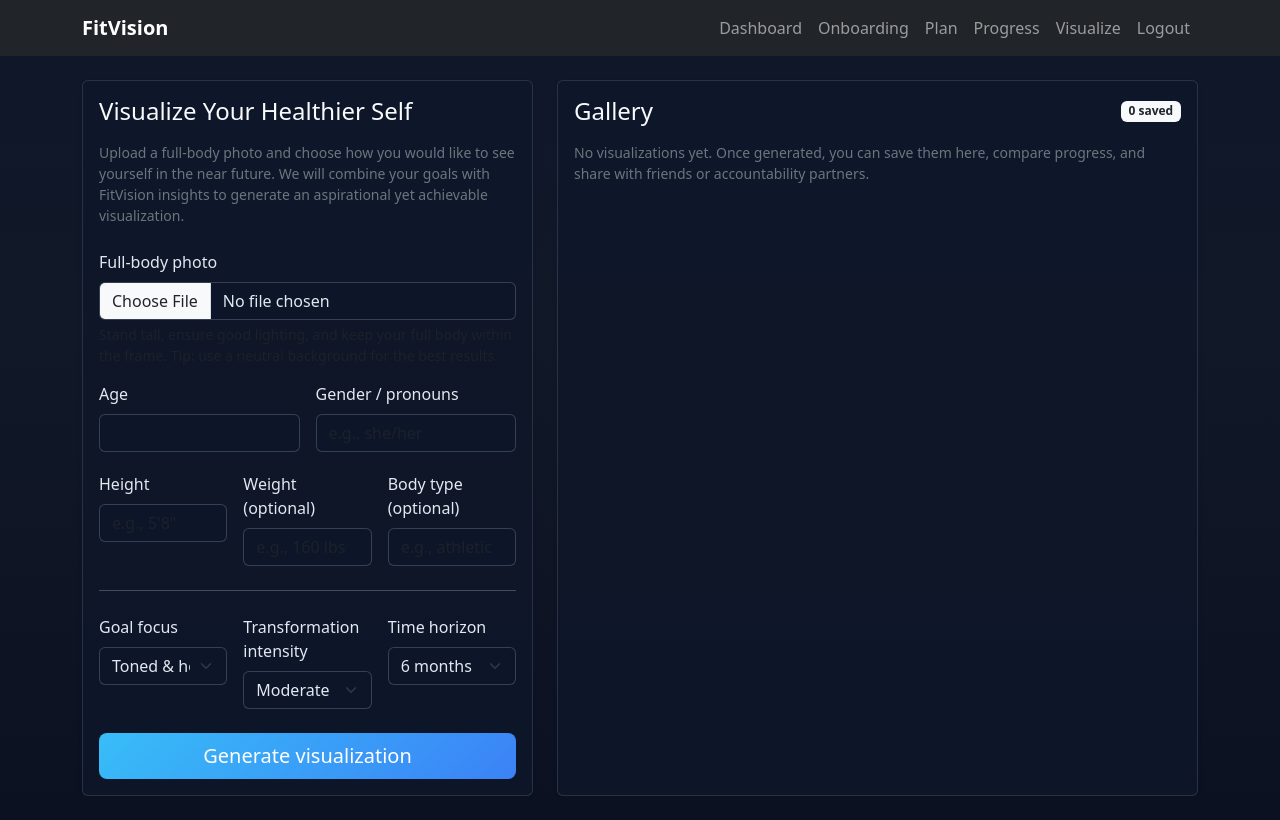
After one commit to justnkev/testing_ai, a Flask app: page /visualize in a window 1280 px wide. The commit adds this page. Run offline with Flask 3, Linux system fonts and the light colour scheme; the visitor is signed in with stand-in values (Sample User, id 1).

Commit message:
Add healthier self visualization flow

```diff
--- a/app/routes.py
+++ b/app/routes.py
@@ -1,18 +1,24 @@
 from __future__ import annotations
 
+import shutil
 from datetime import datetime
+from pathlib import Path
 from typing import Any, Dict, List
+from uuid import uuid4
 
 from flask import (
     Blueprint,
     Response,
+    abort,
     flash,
     redirect,
     render_template,
     request,
     session,
+    send_from_directory,
     url_for,
 )
+from werkzeug.utils import secure_filename
 
 from .services.ai_service import AIService
 from .services.storage_service import StorageService
@@ -195,3 +201,139 @@ def weekly_prompt() -> Dict[str, Any]:
 
     prompt = storage_service.get_weekly_prompt(session['user']['id'])
     return {'prompt': prompt}
+
+
+@main_bp.route('/visualize', methods=['GET', 'POST'])
+def visualize() -> str | Response:
+    redirect_url = _require_login()
+    if redirect_url:
+        return redirect(redirect_url)
+
+    user = session['user']
+    user_id = user['id']
+    visualizations = storage_service.fetch_visualizations(user_id)
+
+    if request.method == 'POST':
+        file = request.files.get('photo')
+        if not file or file.filename == '':
+            flash('Please upload a full-body photo to continue.', 'warning')
+            return redirect(url_for('main.visualize'))
+
+        filename = secure_filename(file.filename)
+        if not filename:
+            filename = 'upload.jpg'
+        extension = Path(filename).suffix.lower()
+        if extension not in {'.jpg', '.jpeg', '.png', '.webp'}:
+            extension = '.jpg'
+        viz_id = uuid4().hex
+        directory = storage_service.visualization_image_dir(user_id)
+        temp_path = directory / f'{viz_id}_source{extension}'
+        file.save(temp_path)
+
+        profile_data = {
+            'age': request.form.get('age', '').strip(),
+            'gender': request.form.get('gender', '').strip(),
+            'height': request.form.get('height', '').strip(),
+            'weight': request.form.get('weight', '').strip(),
+            'body_type': request.form.get('body_type', '').strip(),
+        }
+
+        context = {
+            'goal_type': (request.form.get('goal_type', 'Toned & healthy') or 'Toned & healthy').strip(),
+            'intensity': (request.form.get('intensity', 'Moderate') or 'Moderate').strip(),
+            'timeline': (request.form.get('timeline', '6 months') or '6 months').strip(),
+            'profile': profile_data,
+            'user_name': user.get('name', ''),
+        }
+
+        generated_bytes = ai_service.generate_visualization(temp_path, context)
+
+        original_name = f'{viz_id}_original{extension}'
+        future_name = f'{viz_id}_future{extension}'
+        original_path = directory / original_name
+        future_path = directory / future_name
+        temp_path.rename(original_path)
+
+        if generated_bytes:
+            future_path.write_bytes(generated_bytes)
+        else:
+            shutil.copyfile(original_path, future_path)
+
+        entry = {
+            'id': viz_id,
+            'created_at': datetime.utcnow().isoformat(),
+            'goal_type': context['goal_type'],
+            'intensity': context['intensity'],
+            'timeline': context['timeline'],
+            'profile': profile_data,
+            'original': original_name,
+            'future': future_name,
+        }
+        storage_service.append_visualization(user_id, entry)
+
+        flash('Your future self visualization is ready! Explore it below.', 'success')
+        return redirect(url_for('main.visualize'))
+
+    latest_entry = visualizations[-1] if visualizations else {}
+    latest_profile = dict(latest_entry.get('profile', {})) if latest_entry else {}
+    goal_defaults = {
+        'goal_type': latest_entry.get('goal_type', 'Toned & healthy') if latest_entry else 'Toned & healthy',
+        'intensity': latest_entry.get('intensity', 'Moderate') if latest_entry else 'Moderate',
+        'timeline': latest_entry.get('timeline', '6 months') if latest_entry else '6 months',
+    }
+
+    return render_template(
+        'visualize.html',
+        visualizations=visualizations,
+        profile_defaults=latest_profile,
+        goal_defaults=goal_defaults,
+    )
+
+
+@main_bp.route('/visualize/image/<visualization_id>/<variant>')
+def visualize_image(visualization_id: str, variant: str):
+    redirect_url = _require_login()
+    if redirect_url:
+        return redirect(redirect_url)
+
+    if variant not in {'original', 'future'}:
+        abort(404)
+
+    user_id = session['user']['id']
+    entry = storage_service.get_visualization(user_id, visualization_id)
+    if not entry:
+        abort(404)
+
+    filename = entry.get(variant)
+    if not filename:
+        abort(404)
+
+    directory = storage_service.visualization_image_dir(user_id)
+    return send_from_directory(directory, filename)
+
+
+@main_bp.route('/visualize/<visualization_id>/delete', methods=['POST'])
+def delete_visualization(visualization_id: str) -> Response:
+    redirect_url = _require_login()
+    if redirect_url:
+        return redirect(redirect_url)
+
+    user_id = session['user']['id']
+    removed = storage_service.remove_visualization(user_id, visualization_id)
+    if not removed:
+        flash('Visualization not found.', 'warning')
+        return redirect(url_for('main.visualize'))
+
+    directory = storage_service.visualization_image_dir(user_id)
+    for key in ('original', 'future'):
+        filename = removed.get(key)
+        if not filename:
+            continue
+        path = directory / filename
+        try:
+            path.unlink()
+        except FileNotFoundError:
+            continue
+
+    flash('Visualization deleted.', 'info')
+    return redirect(url_for('main.visualize'))
--- a/app/static/css/styles.css
+++ b/app/static/css/styles.css
@@ -122,3 +122,56 @@ body {
 .alert-danger {
   backdrop-filter: blur(6px);
 }
+
+.visualize-form .form-control,
+.visualize-form .form-select {
+  background-color: rgba(15, 23, 42, 0.65);
+  border-color: rgba(148, 163, 184, 0.3);
+  color: #e2e8f0;
+}
+
+.visualize-form .form-control:focus,
+.visualize-form .form-select:focus {
+  border-color: #38bdf8;
+  box-shadow: 0 0 0 0.2rem rgba(56, 189, 248, 0.25);
+}
+
+.visualization-card {
+  background-color: rgba(15, 23, 42, 0.6);
+  border: 1px solid rgba(56, 189, 248, 0.12);
+  transition: transform 0.2s ease, border-color 0.2s ease;
+}
+
+.visualization-card:hover {
+  transform: translateY(-4px);
+  border-color: rgba(56, 189, 248, 0.4);
+}
+
+.visualization-preview .ratio {
+  overflow: hidden;
+  border-radius: 1rem;
+  background: rgba(15, 23, 42, 0.85);
+}
+
+.visualization-preview img {
+  object-fit: cover;
+}
+
+.visualization-list {
+  max-height: 70vh;
+  overflow-y: auto;
+  padding-right: 0.5rem;
+}
+
+.visualization-list::-webkit-scrollbar {
+  width: 8px;
+}
+
+.visualization-list::-webkit-scrollbar-thumb {
+  background: rgba(56, 189, 248, 0.4);
+  border-radius: 9999px;
+}
+
+.visualization-list::-webkit-scrollbar-track {
+  background: rgba(15, 23, 42, 0.6);
+}
--- a/app/templates/base.html
+++ b/app/templates/base.html
@@ -21,6 +21,7 @@
             <li class="nav-item"><a class="nav-link" href="{{ url_for('main.onboarding') }}">Onboarding</a></li>
             <li class="nav-item"><a class="nav-link" href="{{ url_for('main.plan') }}">Plan</a></li>
             <li class="nav-item"><a class="nav-link" href="{{ url_for('main.progress') }}">Progress</a></li>
+            <li class="nav-item"><a class="nav-link" href="{{ url_for('main.visualize') }}">Visualize</a></li>
             <li class="nav-item"><a class="nav-link" href="{{ url_for('main.logout') }}">Logout</a></li>
             {% else %}
             <li class="nav-item"><a class="nav-link" href="{{ url_for('main.login') }}">Login</a></li>
--- /dev/null
+++ b/app/templates/visualize.html
@@ -0,0 +1,137 @@
+{% extends 'base.html' %}
+{% block content %}
+<div class="row g-4 align-items-stretch">
+  <div class="col-lg-5">
+    <div class="card h-100 shadow-sm">
+      <div class="card-body">
+        <h2 class="card-title h4 mb-3">Visualize Your Healthier Self</h2>
+        <p class="text-secondary small mb-4">
+          Upload a full-body photo and choose how you would like to see yourself in the near future.
+          We will combine your goals with FitVision insights to generate an aspirational yet achievable visualization.
+        </p>
+        <form method="post" enctype="multipart/form-data" class="visualize-form">
+          <div class="mb-3">
+            <label for="photo" class="form-label">Full-body photo</label>
+            <input class="form-control" type="file" id="photo" name="photo" accept="image/*" required>
+            <div class="form-text">
+              Stand tall, ensure good lighting, and keep your full body within the frame. Tip: use a neutral background for the best results.
+            </div>
+          </div>
+          <div class="row g-3">
+            <div class="col-md-6">
+              <label class="form-label" for="age">Age</label>
+              <input class="form-control" type="number" id="age" name="age" min="10" max="100" value="{{ profile_defaults.get('age', '') }}" required>
+            </div>
+            <div class="col-md-6">
+              <label class="form-label" for="gender">Gender / pronouns</label>
+              <input class="form-control" type="text" id="gender" name="gender" value="{{ profile_defaults.get('gender', '') }}" placeholder="e.g., she/her">
+            </div>
+          </div>
+          <div class="row g-3 mt-1">
+            <div class="col-md-4">
+              <label class="form-label" for="height">Height</label>
+              <input class="form-control" type="text" id="height" name="height" value="{{ profile_defaults.get('height', '') }}" placeholder="e.g., 5'8&quot;">
+            </div>
+            <div class="col-md-4">
+              <label class="form-label" for="weight">Weight (optional)</label>
+              <input class="form-control" type="text" id="weight" name="weight" value="{{ profile_defaults.get('weight', '') }}" placeholder="e.g., 160 lbs">
+            </div>
+            <div class="col-md-4">
+              <label class="form-label" for="body_type">Body type (optional)</label>
+              <input class="form-control" type="text" id="body_type" name="body_type" value="{{ profile_defaults.get('body_type', '') }}" placeholder="e.g., athletic">
+            </div>
+          </div>
+          <hr class="my-4">
+          <div class="row g-3">
+            <div class="col-md-4">
+              <label class="form-label" for="goal_type">Goal focus</label>
+              <select class="form-select" id="goal_type" name="goal_type">
+                <option value="Lean &amp; fit"{% if goal_defaults.get('goal_type') == 'Lean & fit' %} selected{% endif %}>Lean &amp; fit</option>
+                <option value="Toned &amp; healthy"{% if goal_defaults.get('goal_type') == 'Toned & healthy' %} selected{% endif %}>Toned &amp; healthy</option>
+                <option value="Muscular &amp; athletic"{% if goal_defaults.get('goal_type') == 'Muscular & athletic' %} selected{% endif %}>Muscular &amp; athletic</option>
+              </select>
+            </div>
+            <div class="col-md-4">
+              <label class="form-label" for="intensity">Transformation intensity</label>
+              <select class="form-select" id="intensity" name="intensity">
+                <option value="Light"{% if goal_defaults.get('intensity') == 'Light' %} selected{% endif %}>Light</option>
+                <option value="Moderate"{% if goal_defaults.get('intensity') == 'Moderate' %} selected{% endif %}>Moderate</option>
+                <option value="Aspirational"{% if goal_defaults.get('intensity') == 'Aspirational' %} selected{% endif %}>Aspirational</option>
+              </select>
+            </div>
+            <div class="col-md-4">
+              <label class="form-label" for="timeline">Time horizon</label>
+              <select class="form-select" id="timeline" name="timeline">
+                <option value="3 months"{% if goal_defaults.get('timeline') == '3 months' %} selected{% endif %}>3 months</option>
+                <option value="6 months"{% if goal_defaults.get('timeline') == '6 months' %} selected{% endif %}>6 months</option>
+                <option value="1 year"{% if goal_defaults.get('timeline') == '1 year' %} selected{% endif %}>1 year</option>
+              </select>
+            </div>
+          </div>
+          <div class="d-grid mt-4">
+            <button class="btn btn-primary btn-lg" type="submit">Generate visualization</button>
+          </div>
+        </form>
+      </div>
+    </div>
+  </div>
+  <div class="col-lg-7">
+    <div class="card h-100 shadow-sm">
+      <div class="card-body">
+        <div class="d-flex justify-content-between align-items-center mb-3">
+          <h2 class="card-title h4 mb-0">Gallery</h2>
+          <span class="badge text-bg-light text-dark">{{ visualizations|length }} saved</span>
+        </div>
+        {% if not visualizations %}
+        <p class="text-secondary small">No visualizations yet. Once generated, you can save them here, compare progress, and share with friends or accountability partners.</p>
+        {% else %}
+        <div class="visualization-list">
+          {% for viz in visualizations|reverse %}
+          <div class="visualization-card border rounded-4 p-3 mb-4">
+            <div class="d-flex flex-wrap justify-content-between align-items-start gap-3">
+              <div class="flex-grow-1">
+                <p class="text-uppercase small text-secondary mb-1">Generated {{ viz.created_at|default('recently') }}</p>
+                <h3 class="h5 mb-2">{{ viz.goal_type|default('Personalized goal') }}</h3>
+                <div class="d-flex flex-wrap gap-2 small">
+                  <span class="badge bg-primary-subtle text-primary-emphasis">{{ viz.intensity }}</span>
+                  <span class="badge bg-success-subtle text-success-emphasis">{{ viz.timeline }}</span>
+                </div>
+                <dl class="row row-cols-2 g-2 small mt-2 mb-0">
+                  {% for label, value in viz.profile.items() if value %}
+                  <dt class="col-sm-4 text-secondary">{{ label|replace('_', ' ')|title }}</dt>
+                  <dd class="col-sm-8 mb-0">{{ value }}</dd>
+                  {% endfor %}
+                </dl>
+              </div>
+              <div class="visualization-preview">
+                <div class="ratio ratio-4x5 mb-2">
+                  <img src="{{ url_for('main.visualize_image', visualization_id=viz.id, variant='future') }}" alt="Visualization result" class="img-fluid rounded-4 future-image">
+                </div>
+                <div class="ratio ratio-4x5 small">
+                  <img src="{{ url_for('main.visualize_image', visualization_id=viz.id, variant='original') }}" alt="Original photo" class="img-fluid rounded-4 original-image">
+                </div>
+              </div>
+            </div>
+            <div class="row g-2 mt-3">
+              <div class="col-md-4 d-grid">
+                <a class="btn btn-outline-light" href="{{ url_for('main.visualize_image', visualization_id=viz.id, variant='future') }}" download>Save to device</a>
+              </div>
+              <div class="col-md-4 d-grid">
+                <a class="btn btn-outline-light" href="{{ url_for('main.progress') }}">Set reminder</a>
+              </div>
+              <div class="col-md-4 d-grid">
+                <a class="btn btn-primary" href="{{ url_for('main.plan') }}">Generate plan</a>
+              </div>
+            </div>
+            <form method="post" action="{{ url_for('main.delete_visualization', visualization_id=viz.id) }}" class="mt-3 text-end">
+              <button class="btn btn-sm btn-outline-danger" type="submit">Delete</button>
+            </form>
+          </div>
+          {% endfor %}
+        </div>
+        {% endif %}
+      </div>
+    </div>
+  </div>
+</div>
+{% endblock %}
```
Also changed, not shown: app/services/ai_service.py (+80 -0 lines), app/services/storage_service.py (+39 -0 lines).
